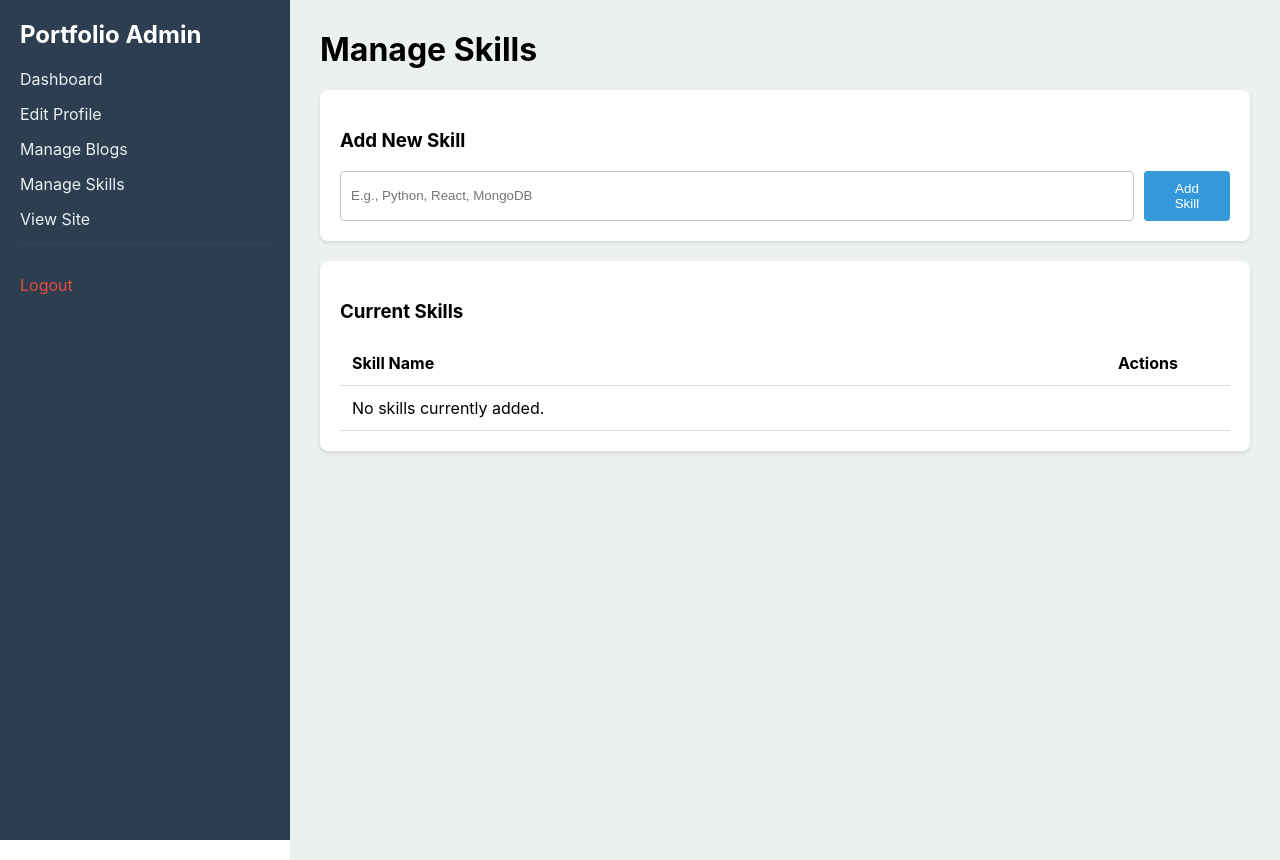
After one commit to DhruvBhirud/django-portfolio, a Django app: template main/templates/main/admin/manage_skills.html in a window 1280 px wide. The commit adds this page. Run offline with Django 5.2, Linux system fonts and the light colour scheme; the template is opened without the code that fills it, so the values that code supplies are empty.

Commit message:
feat: Implement skill management functionality within the admin panel, including adding, listing, and deleting skills.

```diff
--- a/main/admin_urls.py
+++ b/main/admin_urls.py
@@ -10,4 +10,6 @@ urlpatterns = [
     path('blogs/add/', admin_views.edit_blog, name='admin_blog_add'),
     path('blogs/edit/<str:blog_id>/', admin_views.edit_blog, name='admin_blog_edit'),
     path('blogs/delete/<str:blog_id>/', admin_views.delete_blog, name='admin_blog_delete'),
+    path('skills/', admin_views.manage_skills, name='admin_skills'),
+    path('skills/delete/<str:skill_id>/', admin_views.delete_skill, name='admin_skill_delete'),
 ]
--- a/main/templates/main/admin/base_admin.html
+++ b/main/templates/main/admin/base_admin.html
@@ -26,6 +26,7 @@
         <a href="{% url 'admin_dashboard' %}">Dashboard</a>
         <a href="{% url 'admin_profile' %}">Edit Profile</a>
         <a href="{% url 'admin_blogs' %}">Manage Blogs</a>
+        <a href="{% url 'admin_skills' %}">Manage Skills</a>
         <a href="/">View Site</a>
         <div style="margin-top: auto; padding-top: 30px; border-top: 1px solid #34495e;">
             <a href="{% url 'admin_logout' %}" style="color: #e74c3c;">Logout</a>
--- /dev/null
+++ b/main/templates/main/admin/manage_skills.html
@@ -0,0 +1,42 @@
+{% extends 'main/admin/base_admin.html' %}
+{% block content %}
+    <h1>Manage Skills</h1>
+
+    <div class="card">
+        <h3>Add New Skill</h3>
+        <form method="post" action="{% url 'admin_skills' %}" style="display: flex; gap: 10px;">
+            {% csrf_token %}
+            <input type="text" name="name" placeholder="E.g., Python, React, MongoDB" required style="margin-bottom: 0;">
+            <button type="submit">Add Skill</button>
+        </form>
+    </div>
+
+    <div class="card">
+        <h3>Current Skills</h3>
+        <table>
+            <thead>
+                <tr>
+                    <th>Skill Name</th>
+                    <th style="width: 100px;">Actions</th>
+                </tr>
+            </thead>
+            <tbody>
+                {% for skill in skills %}
+                <tr>
+                    <td>{{ skill.name }}</td>
+                    <td>
+                        <form method="post" action="{% url 'admin_skill_delete' skill.id %}" style="margin: 0;">
+                            {% csrf_token %}
+                            <button type="submit" class="btn-danger" onclick="return confirm('Are you sure you want to delete this skill?')">Delete</button>
+                        </form>
+                    </td>
+                </tr>
+                {% empty %}
+                <tr>
+                    <td colspan="2">No skills currently added.</td>
+                </tr>
+                {% endfor %}
+            </tbody>
+        </table>
+    </div>
+{% endblock %}
```
Also changed, not shown: main/admin_views.py (+23 -0 lines).
